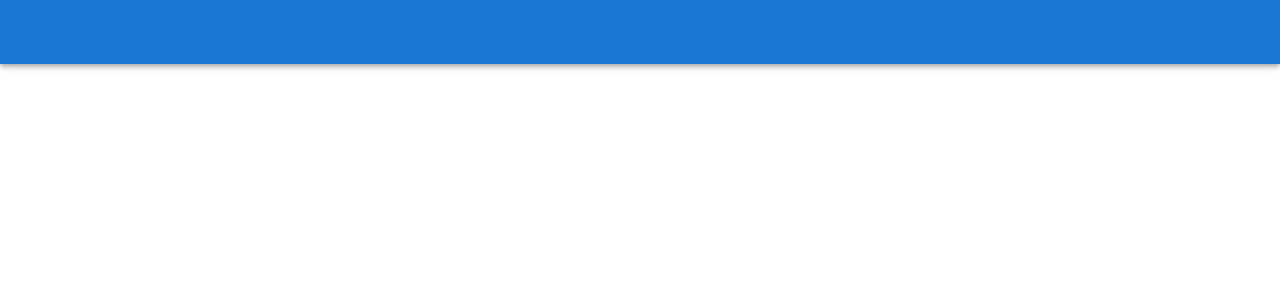
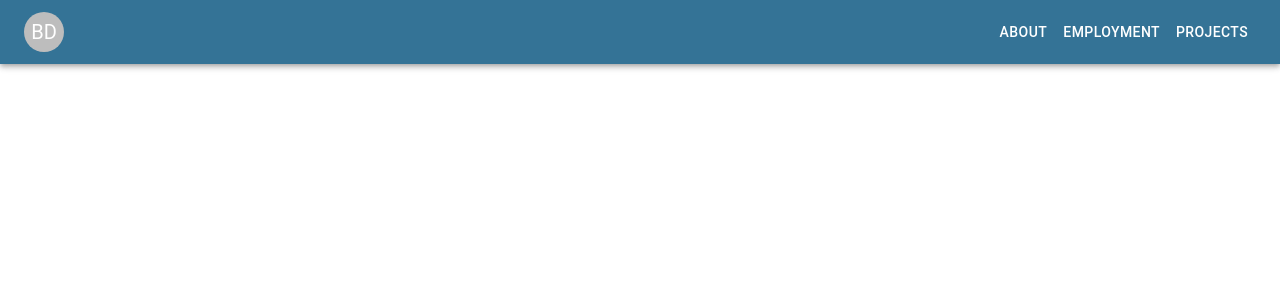
Before and after one commit to brehnden-daly/brehnden-daly.github.io, a React (Create React App) app: page / in a window 1280 px wide. Shown: the top 300 px of the page. Built offline with nearby package versions, Linux system fonts and the light colour scheme.

Commit message:
Added MUI elements

```diff
--- a/package.json
+++ b/package.json
@@ -5,6 +5,7 @@
   "dependencies": {
     "@emotion/react": "^11.10.5",
     "@emotion/styled": "^11.10.5",
+    "@mui/icons-material": "^5.11.0",
     "@mui/material": "^5.11.1",
     "@testing-library/jest-dom": "^5.16.5",
     "@testing-library/react": "^13.4.0",
@@ -13,8 +14,10 @@
     "@types/node": "^16.18.10",
     "@types/react": "^18.0.26",
     "@types/react-dom": "^18.0.9",
+    "@types/react-router-dom": "^5.3.3",
     "react": "^18.2.0",
     "react-dom": "^18.2.0",
+    "react-router-dom": "^6.6.0",
     "react-scripts": "5.0.1",
     "typescript": "^4.9.4",
     "web-vitals": "^2.1.4"
--- a/src/App.tsx
+++ b/src/App.tsx
@@ -1,5 +1,17 @@
+// Third Party Imports
 import React, {createContext} from 'react';
-import {AppBar, Container, Toolbar, Box, Menu, MenuItem, Typography} from '@mui/material';
+import {BrowserRouter, Routes, Route} from 'react-router-dom';
+import {ThemeProvider, AppBar, Toolbar, Box, Button, Avatar, Typography} from '@mui/material';
+import MenuIcon from '@mui/icons-material/Menu';
+
+// First Party Imports
+import About from './Components/About';
+import Employment from './Components/Employment';
+import Projects from './Components/Projects';
+
+// Theme
+import Theme from './Themes/app_theme';
+
 
 interface GlobalContextInterface {
   pages: Array<string>
@@ -8,7 +20,7 @@ interface GlobalContextInterface {
 const GlobalContext = createContext<GlobalContextInterface | null>(null);
 
 const globalContextData: GlobalContextInterface = {
-  pages: ["About Me", "Employment"]
+  pages: ["About", "Employment", "Projects"]
 }
 
 
@@ -19,56 +31,42 @@ const globalContextData: GlobalContextInterface = {
 function App() {
 
 
-  const [anchorNav, setAnchorNav] = React.useState<null | HTMLElement>(null);
 
-  const handleOpenNavMenu = (event: React.MouseEvent<HTMLElement>) => {
-    setAnchorNav(event.currentTarget);
-  };
-  const handleOpenUserMenu = (event: React.MouseEvent<HTMLElement>) => {
-    setAnchorNav(event.currentTarget);
-  };
-  const handleCloseNavMenu = () => {
-    setAnchorNav(null);
-  };
+  return (
+    <GlobalContext.Provider value={globalContextData}>
+      <ThemeProvider theme={Theme}>
+
+        <BrowserRouter>
+          <Routes>
+            <Route path="/" element={<About />} />
+            <Route path="/About" element={<About />} />
+            <Route path="/Employment" element={<Employment />} />
+            <Route path="/Projects" element={<Projects />} />
+          </Routes>
+        </BrowserRouter>
 
 
 
-  return (
-    <GlobalContext.Provider value={globalContextData}>
 
-      <AppBar position="static">
-        <Container maxWidth="xl">
-          <Toolbar disableGutters>
-            <Box sx={{ flexGrow: 1, display: { xs: 'flex', md: 'none' } }}>
+        <Box sx={{ flexGrow: 1 }}>
+          <AppBar position="static">
+            <Toolbar>
+              <Box sx={{ flexGrow: 1 }}>
+                <Avatar>BD</Avatar>
+                {/* <Typography>
+                  Brehnden Daly
+                </Typography> */}
+              </Box>
 
-              <Menu id="menu-appbar"
-              anchorEl={anchorNav}
-              anchorOrigin={{
-                vertical: 'bottom',
-                horizontal: 'left',
-              }}
-              keepMounted
-              transformOrigin={{
-                vertical: 'top',
-                horizontal: 'left',
-              }}
-              open={Boolean(anchorNav)}
-              onClose={handleCloseNavMenu}
-              sx={{
-                display: { xs: 'block', md: 'none' },
-              }}>
-                {/* {globalContextData.pages.map((page) => (
-                  <MenuItem key={page} onClick={handleCloseNavMenu}>
-                    <Typography textAlign="center">{page}</Typography>
-                  </MenuItem>
-                ))} */}
-              </Menu>
+              {globalContextData.pages.map( (page) => (
+                <Button color="inherit" href={"/" + page}>{page}</Button>
+              ) )}
 
-            </Box>
-          </Toolbar>
-        </Container>
-      </AppBar>
+            </Toolbar>
+          </AppBar>
+        </Box>
 
+      </ThemeProvider>
     </GlobalContext.Provider>
   );
 }
--- /dev/null
+++ b/src/Components/About.tsx
@@ -0,0 +1,19 @@
+import React, {createContext} from 'react';
+
+
+/**
+ *
+ * @param data dynamic data to display in the About page
+ */
+function About( data: object ) {
+
+
+    return (
+        <div id="About">
+
+        </div>
+    );
+
+}
+
+export default About;
--- /dev/null
+++ b/src/Components/Employment.tsx
@@ -0,0 +1,19 @@
+import React, {createContext} from 'react';
+
+
+/**
+ *
+ * @param data dynamic data to display in the About page
+ */
+function Employment( data: object ) {
+
+
+    return (
+        <div id="Employment">
+
+        </div>
+    );
+
+}
+
+export default Employment;
--- /dev/null
+++ b/src/Components/Projects.tsx
@@ -0,0 +1,19 @@
+import React, {createContext} from 'react';
+
+
+/**
+ *
+ * @param data dynamic data to display in the About page
+ */
+function Employment( data: object ) {
+
+
+    return (
+        <div id="Employment">
+
+        </div>
+    );
+
+}
+
+export default Employment;
--- /dev/null
+++ b/src/Themes/app_theme.tsx
@@ -0,0 +1,32 @@
+import { createTheme } from '@mui/material/styles';
+import { red } from '@mui/material/colors';
+
+interface AppTheme {
+    palette: {
+      primary: {
+        main: string;
+      };
+      secondary: {
+        main: string;
+      };
+      error: {
+        main: string;
+      };
+    };
+  }
+
+  const Theme: AppTheme = createTheme({
+    palette: {
+      primary: {
+        main: '#347396',
+      },
+      secondary: {
+        main: '#19857b',
+      },
+      error: {
+        main: '#e74c3c',
+      },
+    }
+  });
+
+  export default Theme;
```
Also changed, not shown: 1 other file (tests, documents, lock files or other folders).
